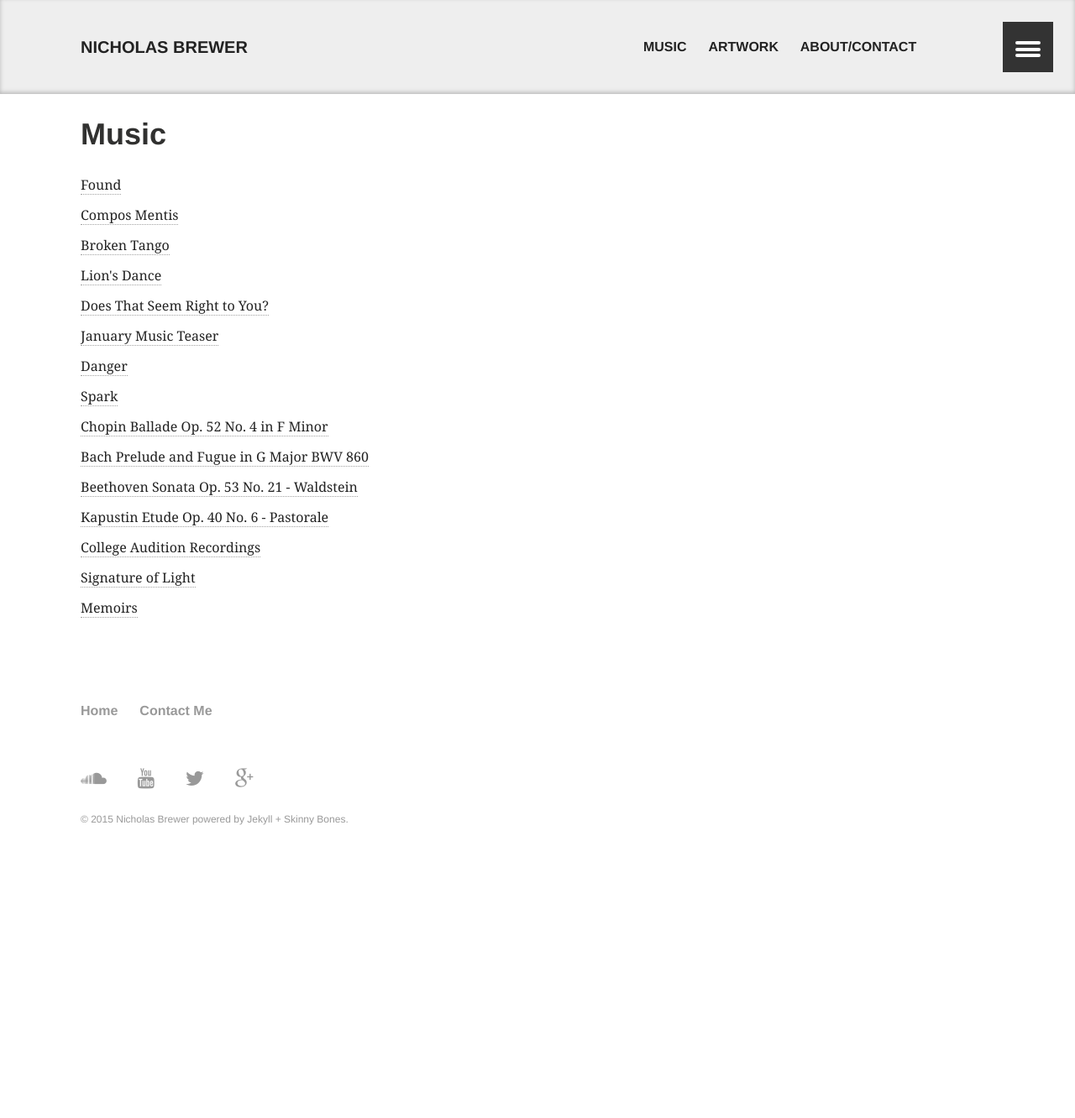
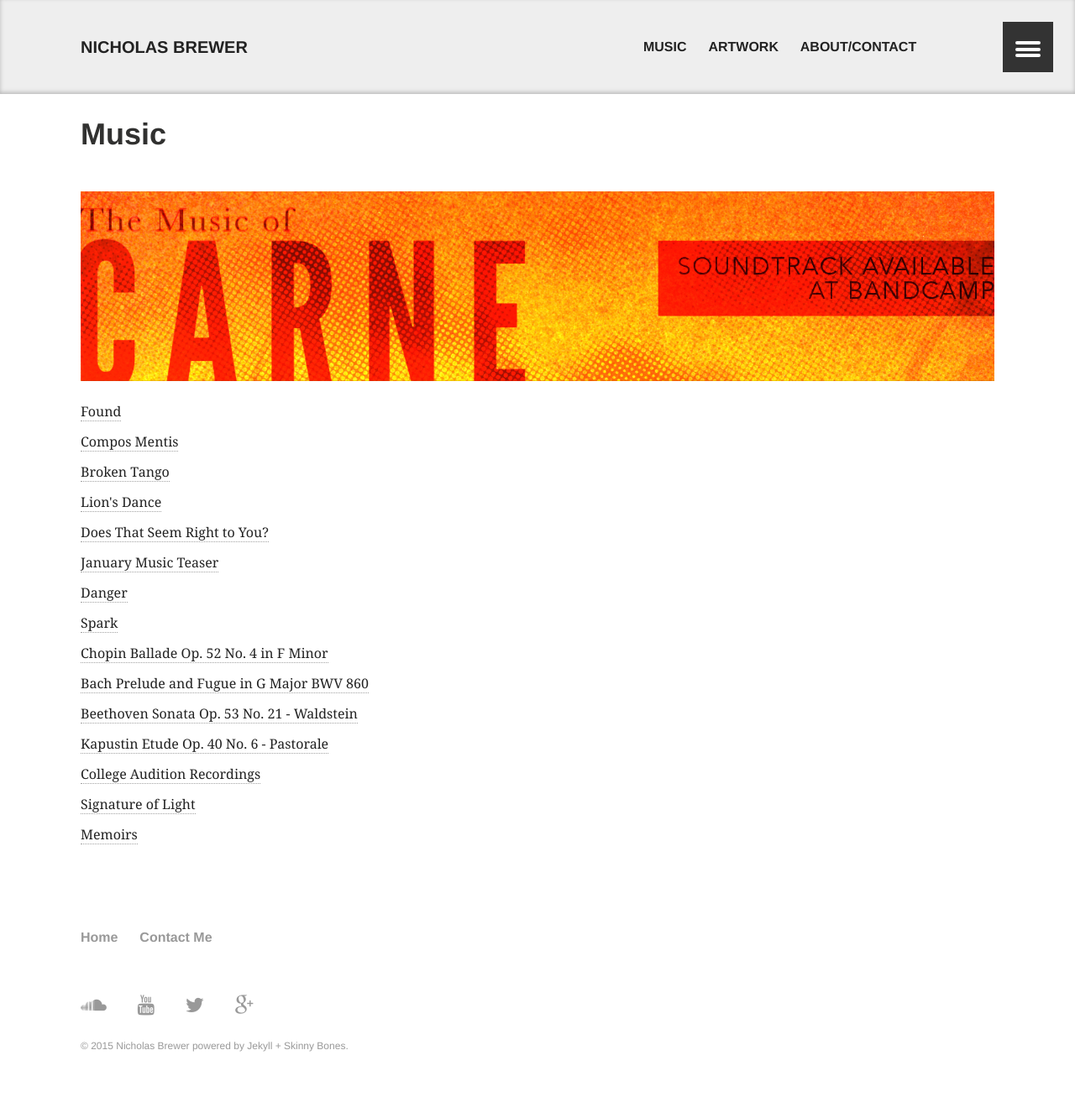
Before and after one commit to nicholasbrewer/nicholasbrewer.github.io, a Jekyll site: the page built from music/index.md, in a window 1280 px wide. Shown: the whole page at 84% size. Built offline with Jekyll 4.4.1, drawn with Linux system fonts in a browser that asks for light colours; before the commit the page ends 1062 px from its top, so only the background shows below that.

Commit message:
Carne for sale

```diff
--- a/music/index.md
+++ b/music/index.md
@@ -12,6 +12,8 @@ ads: false
 share: false
 ---
 
+<a href="http://nicholasbrewer.bandcamp.com"><img src="/images/Carne For Sale Banner.jpg" /></a>
+
 <div class="tiles">
 {% for post in site.categories.music %}
   {% include post-list-no-date.html %}
```
